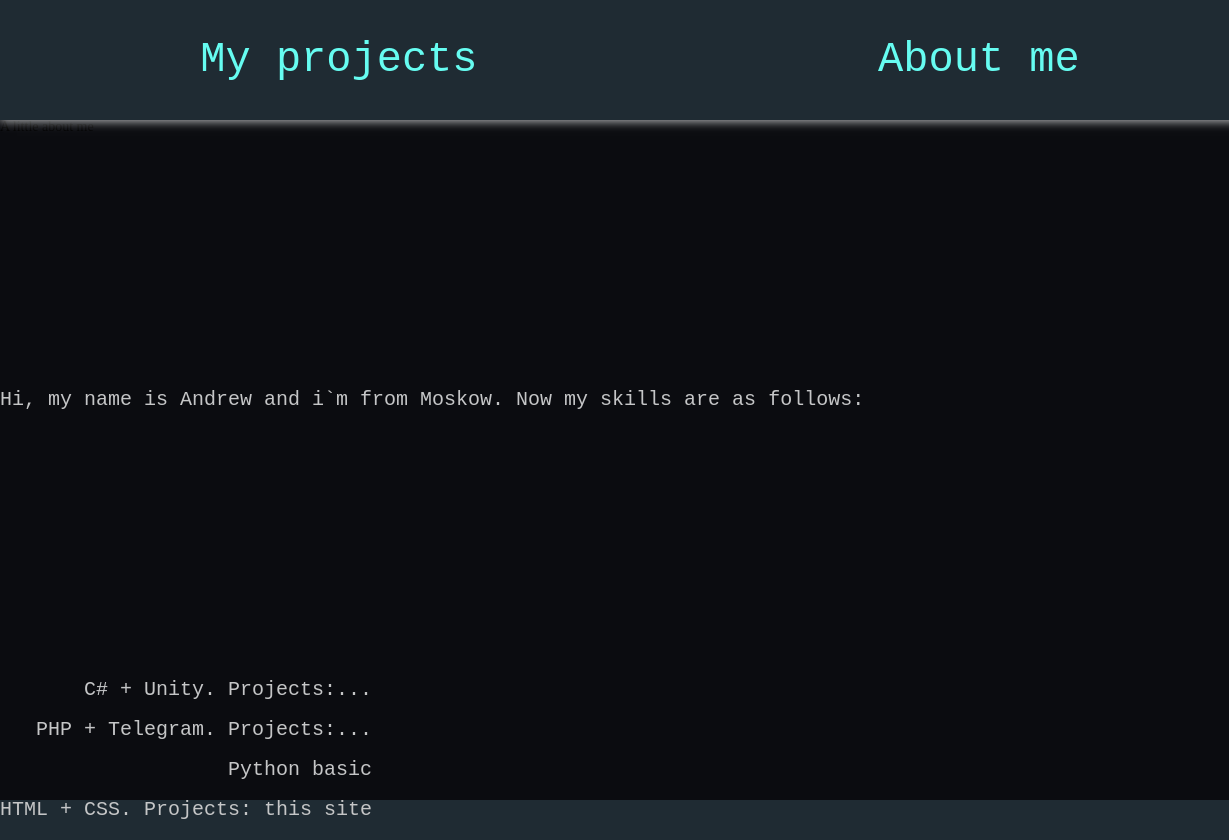
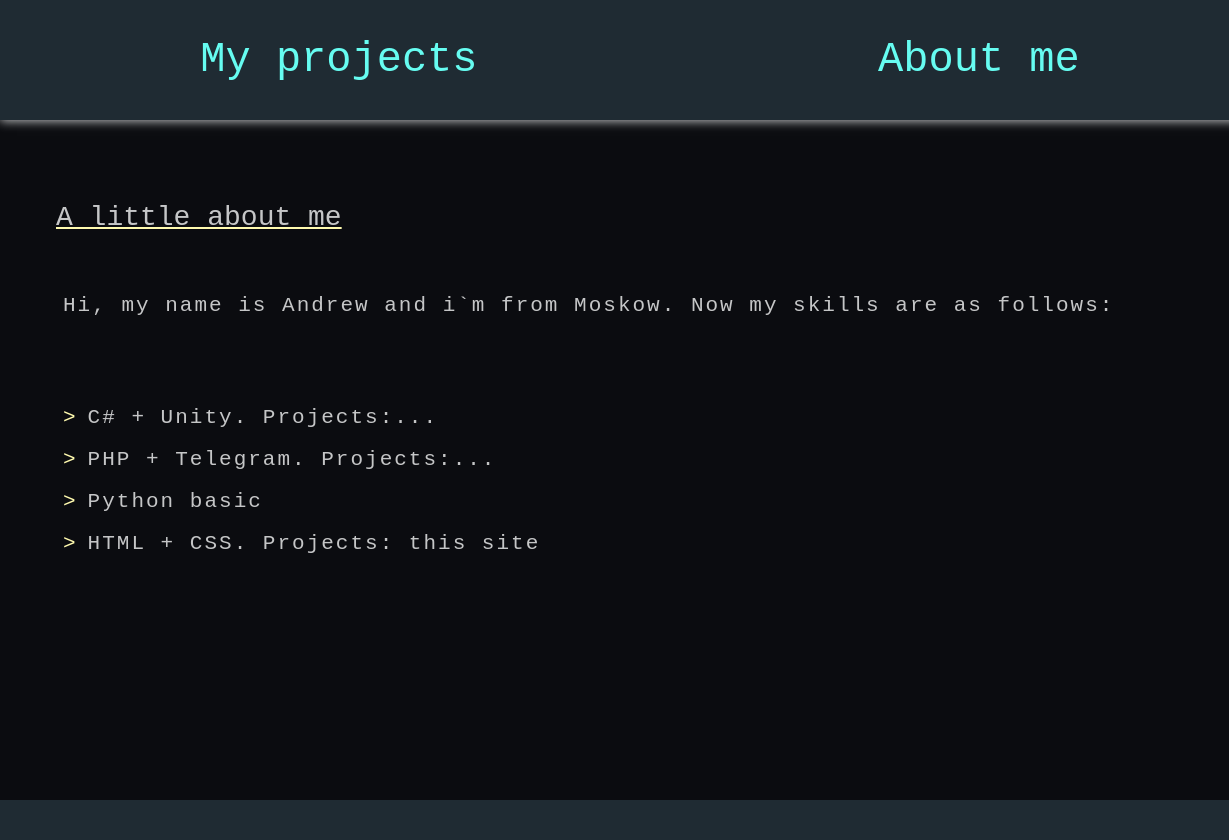
Before and after one commit to HellFinger-s/me, a plain HTML site: page indexEn.html in a window 1280 px wide. Shown: the full height of the page, 0-1229 px from the left. Drawn offline with Linux system fonts and the light colour scheme.

Commit message:
Update style.css

```diff
--- a/css/style.css
+++ b/css/style.css
@@ -150,7 +150,6 @@ header{
   background-color: #1F2b33;
   box-shadow: 0px 0.5px 10px #c5c6c7;
   position: relative;
-    /*min-width: 720px;*/
   min-height:10%;
   display: flex;
   justify-content: space-around;
@@ -180,24 +179,7 @@ a{
   font-family: monospace;
   margin: auto;
 }
-.me{
-    margin-top: 7%;
-    margin-left: 7%;
-    /*outline-style: double;
-    outline-color: #fff777;
-    outline-width:1px;*/
-    position:left;
-}
-.mainText{
-    display: inline-block;
-    color:#c5c6c7;
-    font-family:monospace;
-    font-size:20px;
-    margin-top:20%;
-    margin-left:10%;
-    text-align: right;
-    margin-left:auto;
-}
+
 .englishFlag{
   object-fit: cover;
   flex: 1;
@@ -213,3 +195,29 @@ a{
   overflow: hidden;
   height: 100%;
 }
+.mainText{
+  color:#c5c6c7;
+  font-size: 1.5em;
+  font-family:monospace;
+  padding-top:3em;
+  padding-left:3em;
+  letter-spacing: 2px;
+}
+.mainHeader{
+  color:#c5c6c7;
+  font-size: 2em;
+  font-family:monospace;
+  text-decoration:underline #fffaaf;
+  text-align: left;
+  background-color:#0b0c10;
+  padding-top:3em;
+  padding-left:2em;
+}
+li{
+  list-style-type: none;
+}
+li:before{
+  color: #fffaaf;
+  content: ">";
+  padding-right: 10px;
+}
```
Lines whose indentation alone changed are shown as unchanged.
